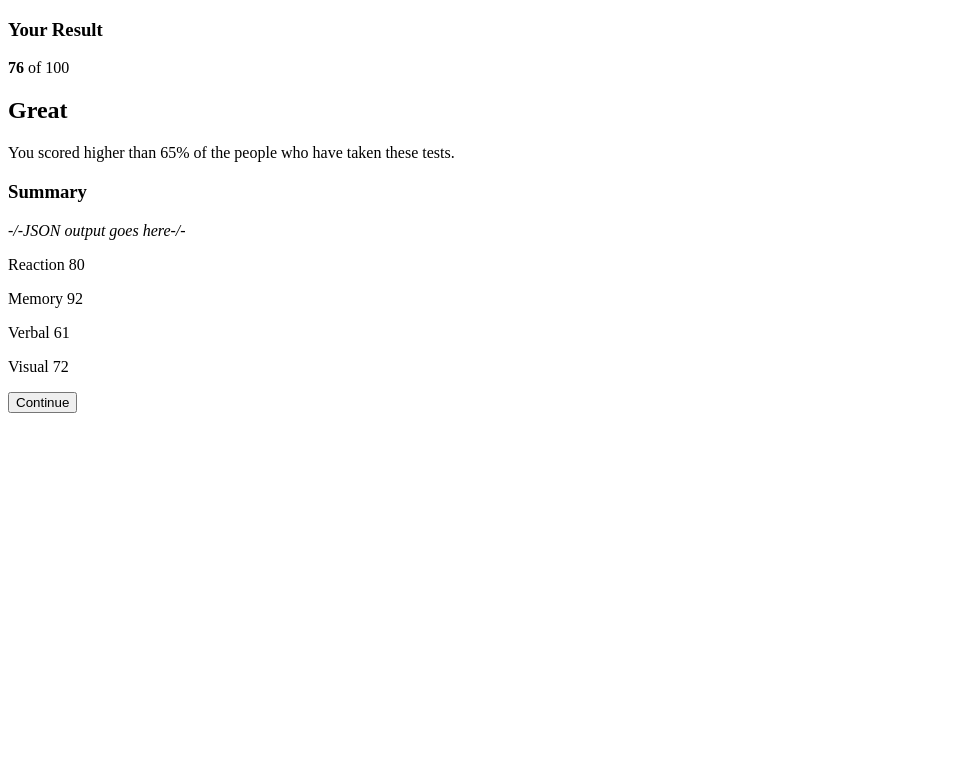
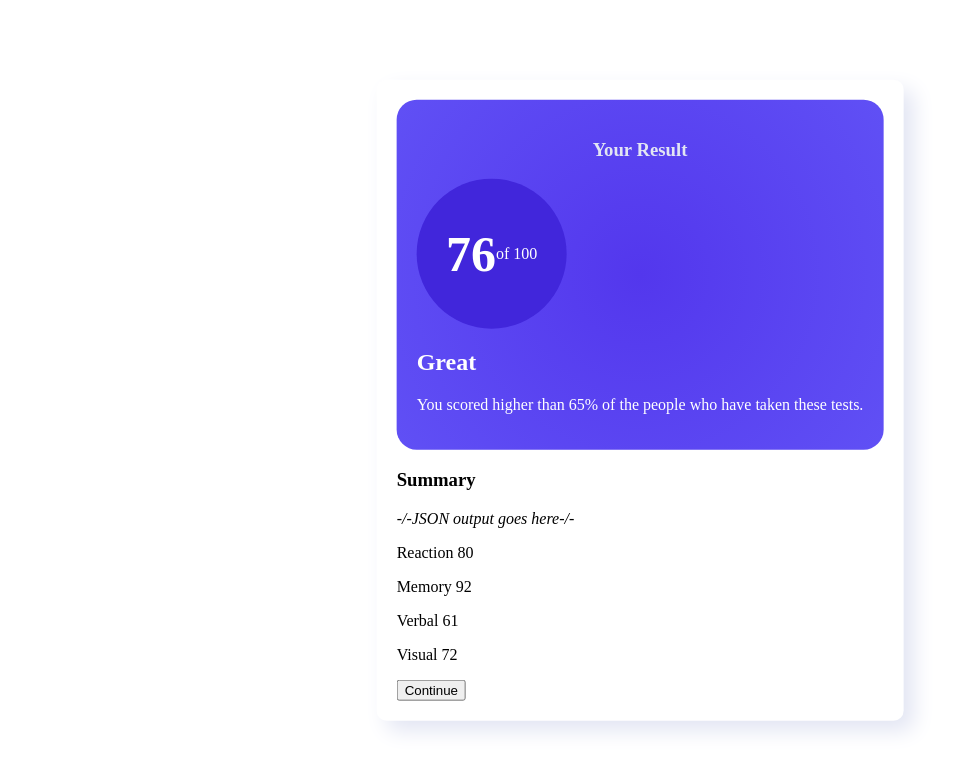
Before and after one commit to MirrorInstinct/results-summary-component-main, a plain HTML site: page index.html in a window 1280 px wide. Shown: the whole page, without its empty margins (0-971 px from the left). Drawn offline with Linux system fonts and the light colour scheme.

Commit message:
Added some CSS

```diff
--- a/index.html
+++ b/index.html
@@ -11,7 +11,7 @@
   <div class = "container">
     <div class = "result">
       <h3>Your Result</h3>
-      <p><strong>76</strong> of 100</p>
+      <p class = "result-count"><strong>76</strong> of 100</p>
       <h2>Great</h2>
       <p>You scored higher than 65% of the people who have taken these tests.</p>
     </div>
--- a/style.css
+++ b/style.css
@@ -0,0 +1,39 @@
+.container {
+    position: absolute; /* or fixed */
+    top: 50%;
+    left: 50%;
+    transform: translate(-50%, -50%);
+    background-color: white;
+    border-radius: 10px;
+    padding: 20px;
+    max-width: 600px;
+    min-height: 300px;
+    box-shadow: 10px 10px 2cap #e2e5f3;
+}
+
+.result {
+    background: rgb(83,55,237);
+    background: radial-gradient(circle, rgba(83,55,237,1) 0%, rgba(96,80,245,1) 100%);
+    color: white;
+    border-radius: 20px;
+    padding: 20px;
+}
+
+.result h3 {
+    color: #e2e5f3;
+    text-align: center;
+}
+
+.result-count {
+    background-color: #4126db; /*placeholder*/
+    display: flex;
+    justify-content: center;
+    align-items: center;
+    width: 150px;
+    height: 150px;
+    border-radius: 50%;
+}
+
+.result strong {
+    font-size: 50px;
+}
```
